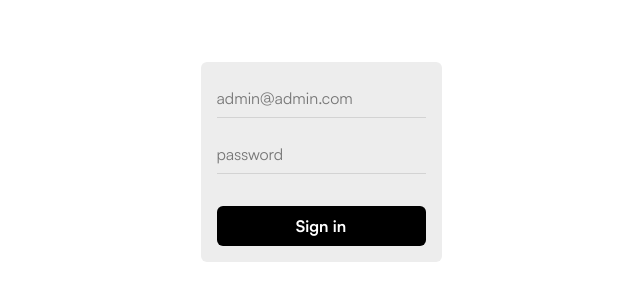
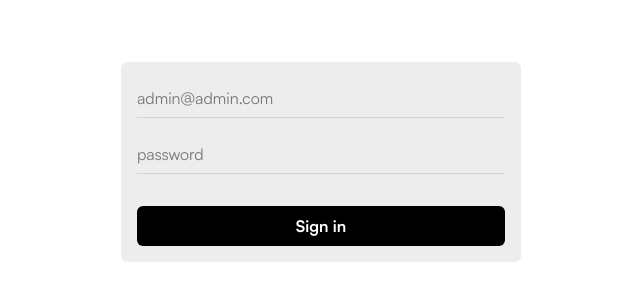
Before and after one commit to PepijnBullens/topperzstore-availability, a Next.js app: page /sign-in in a window 1280 px wide. Shown: the part 238-538 px from the top of the page, without its empty margins (319-959 px from the left). Built offline with nearby package versions, Linux system fonts and the light colour scheme.

Commit message:
Updated styling

```diff
--- a/src/components/form/sign-in-form.tsx
+++ b/src/components/form/sign-in-form.tsx
@@ -34,7 +34,7 @@ const SignInForm = () => {
           e.preventDefault();
           onSubmit();
         }}
-        className="flex flex-col gap-4 bg-[#ededed] rounded-md p-4"
+        className="flex flex-col gap-4 bg-[#ededed] rounded-md p-4 min-w-[400px]"
       >
         <input
           type="email"
```
